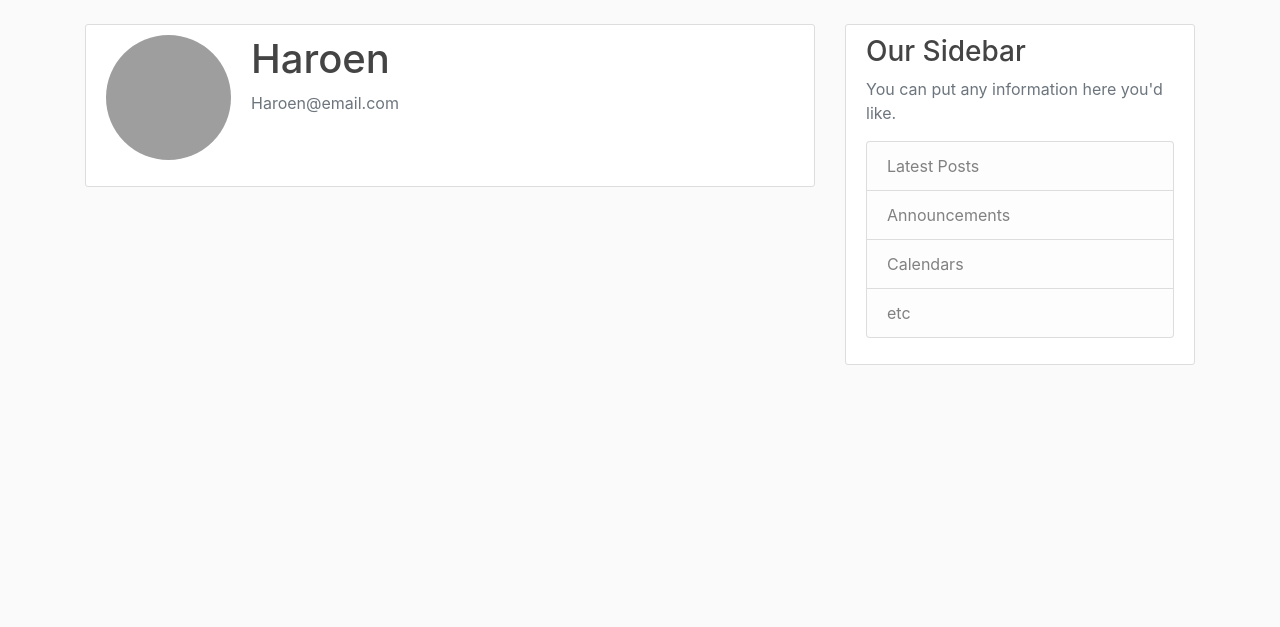
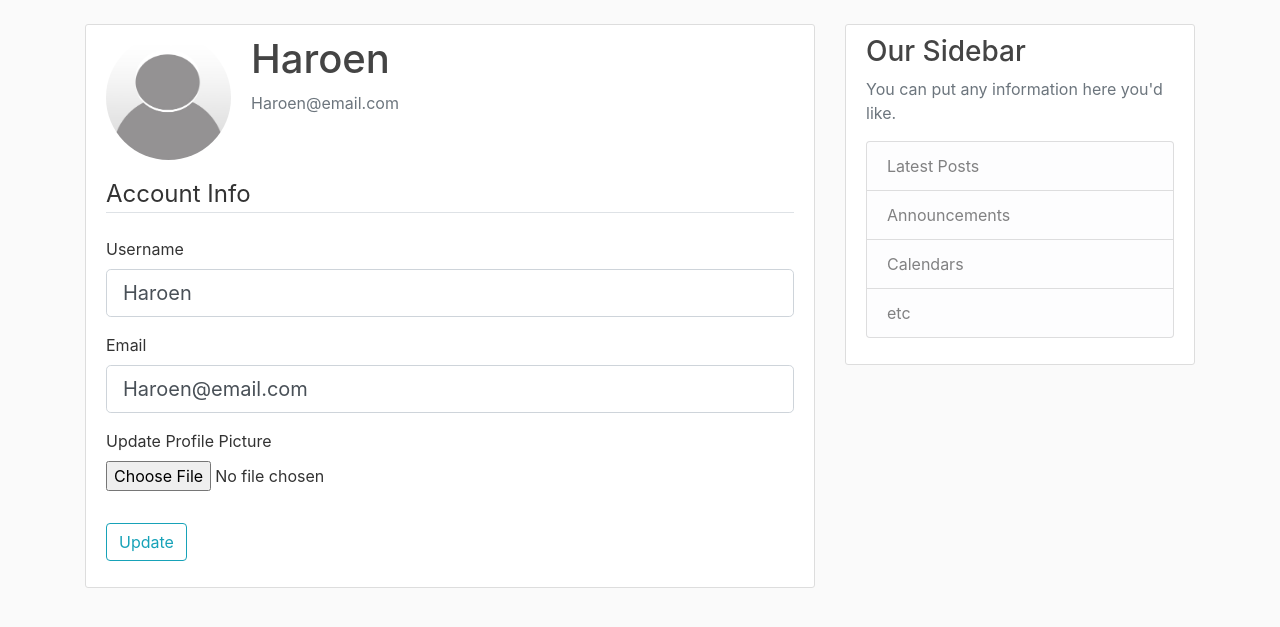
Before and after one commit to H4R03N/Ahmed_Haroen_set09103_cw2, a Flask app: page /account in a window 1280 px wide. Shown: the part 56-683 px from the top of the page. Run offline with Flask 2, Linux system fonts and the light colour scheme; a user stored in the database is signed in; some libraries are stand-ins or nearby versions; grey boxes are pictures that could not be loaded.

Commit message:
account page

```diff
--- a/app/forms.py
+++ b/app/forms.py
@@ -1,4 +1,6 @@
 from flask_wtf import FlaskForm
+from flask_wtf.file import FileField, FileAllowed
+from flask_login import current_user
 from wtforms import StringField, PasswordField, SubmitField, BooleanField
 from wtforms.validators import DataRequired, Length, Email, EqualTo, ValidationError
 from app.models import User
@@ -33,3 +35,23 @@ class LoginForm(FlaskForm):
     password = PasswordField('Password', validators=[DataRequired()])
     remember = BooleanField('Remember Me')
     submit = SubmitField('Login')
+
+class UpdateAccountForm(FlaskForm):
+    username = StringField('Username',
+                           validators=[DataRequired(), Length(min=2, max=20)])
+    email = StringField('Email',
+                        validators=[DataRequired(), Email()])
+    picture = FileField('Update Profile Picture', validators=[FileAllowed(['jpg', 'png'])])
+    submit = SubmitField('Update')
+
+    def validate_username(self, username):
+        if username.data != current_user.username:
+            user = User.query.filter_by(username=username.data).first()
+            if user:
+                raise ValidationError('That username is taken. Please choose a different one.')
+
+    def validate_email(self, email):
+        if email.data != current_user.email:
+            user = User.query.filter_by(email=email.data).first()
+            if user:
+                raise ValidationError('That email is taken. Please choose a different one.')
--- a/app/routes.py
+++ b/app/routes.py
@@ -1,6 +1,9 @@
+import os
+from os import urandom
+from PIL import Image
 from flask import render_template, url_for, flash, redirect, request
 from app import app, db, bcrypt
-from app.forms import RegistrationForm, LoginForm
+from app.forms import RegistrationForm, LoginForm, UpdateAccountForm
 from app.models import User, Post
 from flask_login import login_user, current_user, logout_user, login_required
 
@@ -67,7 +70,32 @@ def logout():
     logout_user()
     return redirect(url_for('home'))
 
-@app.route("/account")
+def save_picture(form_picture):
+    random_hex = urandom.token_hex('8')
+    _, f_ext = os.path.splitext(form_picture.filename)
+    picture_fn = random_hex + f_ext
+    picture_path = os.path.join(app.root_path, 'static/profile_pics', picture_fn)
+
+
+
+    return picture_fn
+
+
+@app.route("/account", methods=['GET', 'POST'])
 @login_required
 def account():
-    return render_template('account.html', title='Account')
+    form = UpdateAccountForm()
+    if form.validate_on_submit():
+        if form.picture.data:
+            picture_file = save_picture(form.picture.data)
+            current_user.image_file = picture_file
+        current_user.username = form.username.data
+        current_user.email = form.email.data
+        db.session.commit()
+        flash('Your account has been updated!', 'success')
+        return redirect(url_for('account'))
+    elif request.method == 'GET':
+        form.username.data = current_user.username
+        form.email.data = current_user.email
+    image_file = url_for('static', filename='img/profile_pics/' + current_user.image_file)
+    return render_template('account.html', title='Account', image_file=image_file, form=form)
--- a/app/templates/account.html
+++ b/app/templates/account.html
@@ -2,12 +2,56 @@
 {% block content %}
     <div class="content-section">
       <div class="media">
-    <img class="rounded-circle account-img" src="userimage.jpg">
+        <img class="rounded-circle account-img" src="{{ image_file }}">
         <div class="media-body">
           <h2 class="account-heading">{{ current_user.username }}</h2>
           <p class="text-secondary">{{ current_user.email }}</p>
         </div>
       </div>
-  <!-- FORM HERE -->
+        <form method="POST" action="" enctype="multipart/form-data">
+            {{ form.hidden_tag() }}
+            <fieldset class="form-group">
+                <legend class="border-bottom mb-4">Account Info</legend>
+                <div class="form-group">
+                    {{ form.username.label(class="form-control-label") }}
+
+                    {% if form.username.errors %}
+                        {{ form.username(class="form-control form-control-lg is-invalid") }}
+                        <div class="invalid-feedback">
+                            {% for error in form.username.errors %}
+                                <span>{{ error }}</span>
+                            {% endfor %}
+                        </div>
+                    {% else %}
+                        {{ form.username(class="form-control form-control-lg") }}
+                    {% endif %}
+                </div>
+                <div class="form-group">
+                    {{ form.email.label(class="form-control-label") }}
+                    {% if form.email.errors %}
+                        {{ form.email(class="form-control form-control-lg is-invalid") }}
+                        <div class="invalid-feedback">
+                            {% for error in form.email.errors %}
+                                <span>{{ error }}</span>
+                            {% endfor %}
+                        </div>
+                    {% else %}
+                        {{ form.email(class="form-control form-control-lg") }}
+                    {% endif %}
+                </div>
+                <div class="form-group">
+                    {{ form.picture.label() }}
+                    {{ form.picture(class="form-control-file") }}
+                    {% if form.picture.errors %}
+                        {% for error in form.picture.errors %}
+                            <span class="text-danger">{{ error }}</span></br>
+                        {% endfor %}
+                    {% endif %}
+                </div>
+            </fieldset>
+            <div class="form-group">
+                {{ form.submit(class="btn btn-outline-info") }}
+            </div>
+        </form>
     </div>
 {% endblock content %}
```
Also changed, not shown: app/site.db, app/static/img/profile_pics/default.jpg (renamed from app/static/img/default.jpg), 5 other files. Lines whose indentation alone changed are shown as unchanged.
